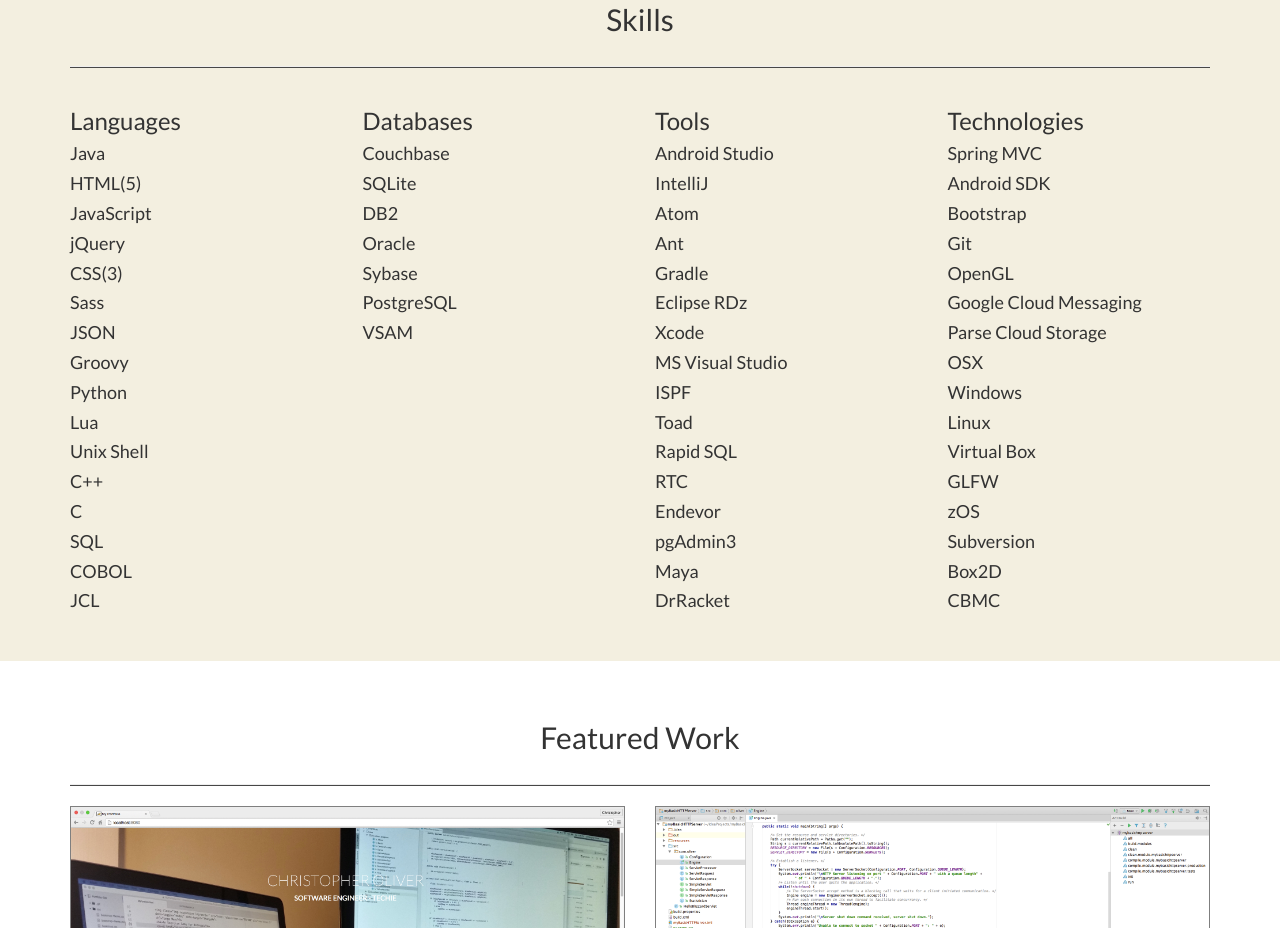
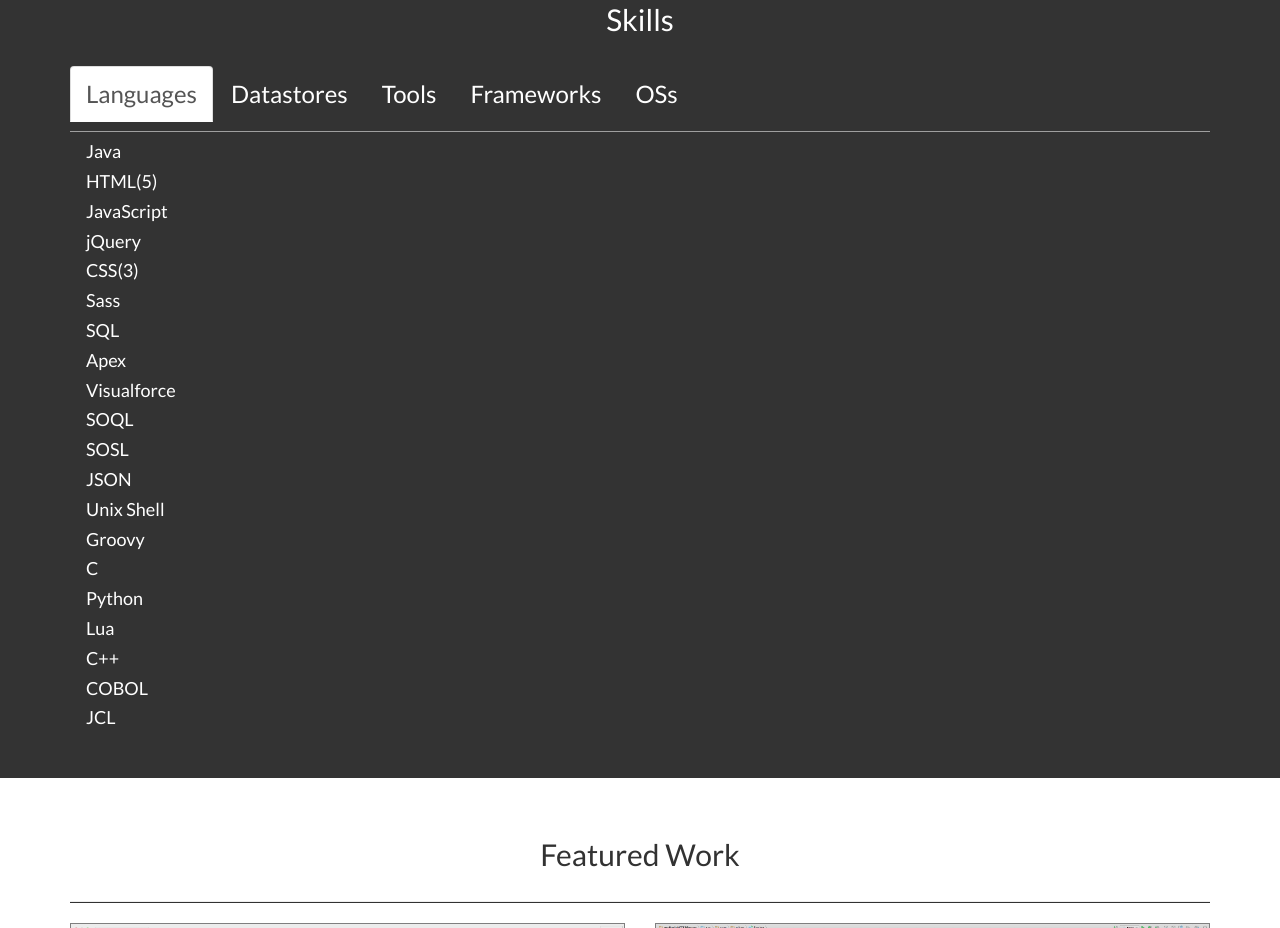
Before and after one commit to gscalvary/Portfolio-Site, a plain HTML site: page chrisportfolio.html in a window 1280 px wide. Shown: the part 967-1895 px from the top of the page. Drawn offline with nearby package versions, Linux system fonts and the light colour scheme.

Commit message:
Rework skill section, add favicon, change color schemes, update skills data.

```diff
--- a/chrisportfolio.html
+++ b/chrisportfolio.html
@@ -4,6 +4,8 @@
     <meta charset="utf-8">
     <meta http-equiv="X-UA-Compatible" content="IE=edge">
     <meta name="viewport" content="width=device-width, initial-scale=1">
+    <link rel="shortcut icon" href="images/favicon.ico" type="image/x-icon">
+    <link rel="icon" href="images/favicon.ico" type="image/x-icon">
     <link href='http://fonts.googleapis.com/css?family=Lato:100,400' rel='stylesheet' type='text/css'>
     <link rel="stylesheet" href="https://maxcdn.bootstrapcdn.com/bootstrap/3.3.7/css/bootstrap.min.css" integrity="sha384-BVYiiSIFeK1dGmJRAkycuHAHRg32OmUcww7on3RYdg4Va+PmSTsz/K68vbdEjh4u" crossorigin="anonymous">
     <link rel="stylesheet" href="https://maxcdn.bootstrapcdn.com/bootstrap/3.3.7/css/bootstrap-theme.min.css" integrity="sha384-rHyoN1iRsVXV4nD0JutlnGaslCJuC7uwjduW9SVrLvRYooPp2bWYgmgJQIXwl/Sp" crossorigin="anonymous">
@@ -40,8 +42,12 @@
              <h2>Skills</h2>
           </div>
         </div>
-        <hr class="hr-dark">
+        <!-- <hr class="hr-dark">
         <div id="categories" class="row">
+        </div> -->
+        <ul id="categories" class="nav nav-tabs" role="tablist">
+        </ul>
+        <div id="category-panes" class="tab-content">
         </div>
       </div>
     </div>
--- a/css/style.css
+++ b/css/style.css
@@ -1,4 +1,5 @@
 body {
+  color: #323232;
   font-family: 'Lato', sans-serif;
 }
 
@@ -46,12 +47,13 @@ section {
 }
 
 .background-dark {
-  background: #474747;
+  background: #232323;
   color: white;
 }
 
 .background-light {
-  background: #F3EFE0;
+  background: #333;
+  color: white;
 }
 
 .background-white {
@@ -59,7 +61,7 @@ section {
 }
 
 .hr-dark {
-  background-color: #474747;
+  background-color: #323232;
   height: 1px;
 }
 
@@ -88,3 +90,11 @@ section {
 .icon-padded {
   padding: 5px;
 }
+
+.nav-tabs {
+  border-bottom: 1px solid #9f9f9f;
+}
+
+.skill {
+  margin-left: 16px;
+}
--- a/js/helper.js
+++ b/js/helper.js
@@ -6,7 +6,7 @@ var HTMLheaderRole = '<h3 id="headerRole">%data%</h3>';
 var HTMLwelcomeMsg = '<h4>%data%</h4>';
 var HTMLlocation = '<h4>%data%</h4>';
 var HTMLcategory = '<h3>%data%</h3>';
-var HTMLSkill = '<h4>%data%</h4>';
+var HTMLSkill = '<h4 class="skill">%data%</h4>';
 var HTMLWorkImage = '<img class="img-responsive" src="%dataSrc%" alt="%dataAlt" data-toggle="modal" data-target="%dataTarget%">';
 var HTMLWorkTitle = '<h3>%data%</h3>';
 var HTMLWorkSubTitle = '<h4>%data%</h4>';
@@ -23,3 +23,5 @@ var HTMLrole = '<h4>%data%</h4>';
 var HTMLaccomplishment = '<p>%data%</p>';
 var HTMLfooterIcon = '<a href=%dataLink%><img class="img-responsive pull-right icon-padded" src=%dataSrc% alt=%dataAlt%></a>';
 var HTMLmodal = '<div class="modal fade" id=%dataID% tabindex="-1" role="dialog" aria-labelledby=%dataLabel% aria-hidden="true"><div class="modal-dialog"><div class="modal-content"><div class="modal-header"><h4 class="modal-title">%dataModalTitle%</h4></div><div class="modal-body">%dataModalBody%</div><div class="modal-footer"><button type="button" class="btn btn-default" data-dismiss="modal">Close</button></div></div></div></div>';
+var HTMLListElement = '<li role="presentation" id="%dataName%-li"><a href="#%dataID%-pane" aria-controls="%dataName%-pane" role="tab" data-toggle="tab" class="h3">%dataTitle%</a></li>';
+var HTMLListElementPane = '<div role="tabpanel" class="tab-pane fade" id="%dataName%-pane"></div>';
--- a/js/owner.js
+++ b/js/owner.js
@@ -21,70 +21,83 @@ var skills =
         { "name" : "jQuery"},
         { "name" : "CSS(3)"},
         { "name" : "Sass"},
+        { "name" : "SQL"},
+        { "name" : "Apex"},
+        { "name" : "Visualforce"},
+        { "name" : "SOQL"},
+        { "name" : "SOSL"},
         { "name" : "JSON"},
+        { "name" : "Unix Shell"},
         { "name" : "Groovy"},
+        { "name" : "C"},
         { "name" : "Python"},
         { "name" : "Lua"},
-        { "name" : "Unix Shell"},
         { "name" : "C++"},
-        { "name" : "C"},
-        { "name" : "SQL"},
         { "name" : "COBOL"},
         { "name" : "JCL"}
       ]
     },
     {
-      "name" : "Databases",
+      "name" : "Datastores",
       "entries" : [
         { "name" : "Couchbase"},
+        { "name" : "Solr"},
+        { "name" : "Salesforce"},
+        { "name" : "Oracle"},
+        { "name" : "PostgreSQL"},
         { "name" : "SQLite"},
         { "name" : "DB2"},
-        { "name" : "Oracle"},
-        { "name" : "Sybase"},
-        { "name" : "PostgreSQL"},
-        { "name" : "VSAM"}
+        { "name" : "VSAM"},
+        { "name" : "Sybase"}
       ]
     },
     {
       "name" : "Tools",
       "entries" : [
-        { "name" : "Android Studio"},
         { "name" : "IntelliJ"},
         { "name" : "Atom"},
+        { "name" : "Git"},
+        { "name" : "Gradle"},
+        { "name" : "Maven"},
+        { "name" : "Android Studio"},
+        { "name" : "pgAdmin3"},
         { "name" : "Ant"},
-        { "name" : "Gradle"},
         { "name" : "Eclipse RDz"},
         { "name" : "Xcode"},
         { "name" : "MS Visual Studio"},
         { "name" : "ISPF"},
-        { "name" : "Toad"},
         { "name" : "Rapid SQL"},
-        { "name" : "RTC"},
+        { "name" : "Subversion"},
         { "name" : "Endevor"},
-        { "name" : "pgAdmin3"},
         { "name" : "Maya"},
         { "name" : "DrRacket"}
       ]
     },
     {
-      "name" : "Technologies",
+      "name" : "Frameworks",
       "entries" : [
         { "name" : "Spring MVC"},
+        { "name" : "Freemarker"},
+        { "name" : "Handlebars"},
+        { "name" : "Bootstrap"},
+        { "name" : "RabbitMQ"},
         { "name" : "Android SDK"},
-        { "name" : "Bootstrap"},
-        { "name" : "Git"},
         { "name" : "OpenGL"},
         { "name" : "Google Cloud Messaging"},
-        { "name" : "Parse Cloud Storage"},
-        { "name" : "OSX"},
+        { "name" : "Virtual Box"},
+        { "name" : "GLFW"},
+        { "name" : "Box2D"},
+        { "name" : "CBMC"},
+        { "name" : "CICS"}
+      ]
+    },
+    {
+      "name" : "OSs",
+      "entries" : [
         { "name" : "Windows"},
         { "name" : "Linux"},
-        { "name" : "Virtual Box"},
-        { "name" : "GLFW"},
-        { "name" : "zOS"},
-        { "name" : "Subversion"},
-        { "name" : "Box2D"},
-        { "name" : "CBMC"}
+        { "name" : "OSX"},
+        { "name" : "zOS"}
       ]
     }
   ]
--- a/js/portfolioBuilder.js
+++ b/js/portfolioBuilder.js
@@ -7,12 +7,44 @@ function setSkillHeading(index) {
   $("#category-" + index).append(categoryHTML);
 }
 
-function setSkills(index) {
+function setSkills(i, pane) {
 
-  for (entry in skills.categories[index].entries) {
-    var skillHTML = HTMLSkill.replace("%data%", skills.categories[index].entries[entry].name);
-    $("#category-" + index).append(skillHTML);
+  for (entry in skills.categories[i].entries) {
+    var skillHTML = HTMLSkill.replace("%data%", skills.categories[i].entries[entry].name);
+    pane.append(skillHTML);
   }
+}
+
+function buildSkillTab(i) {
+
+  var name = skills.categories[i].name;
+  var listElementHTML = HTMLListElement
+    .replace("%dataID%", name)
+    .replace("%dataName%", name)
+    .replace("%dataTitle%", name);
+
+  $("#categories").append(listElementHTML);
+
+  if (i === 0) {
+    var id = "#" + name + "-li";
+    $(id).addClass("active");
+  }
+}
+
+function buildSkillTabPane(i) {
+
+  var name = skills.categories[i].name;
+  var listElementPaneHTML = HTMLListElementPane
+    .replace("%dataName%", name);
+
+  $("#category-panes").append(listElementPaneHTML);
+
+  var pane = $("#" + name + "-pane")
+  if (i === 0) {
+    pane.addClass("in active");
+  }
+
+  setSkills(i, pane);
 }
 
 function buildHeader() {
@@ -20,22 +52,11 @@ function buildHeader() {
 }
 
 function buildCategories() {
-
   var howMany = skills.categories.length;
 
   for (var i = 0; i < howMany; i++) {
-    var div = document.createElement("div");
-    switch (howMany) {
-      case 4:
-        div.className = "col-md-3";
-        div.id = "category-" + i;
-        $("#categories").append(div);
-        setSkillHeading(i);
-        setSkills(i);
-        break;
-      default:
-        break;
-    }
+    buildSkillTab(i);
+    buildSkillTabPane(i);
   }
 }
 
```
Also changed, not shown: images/favicon.ico (added), 1 other file.
